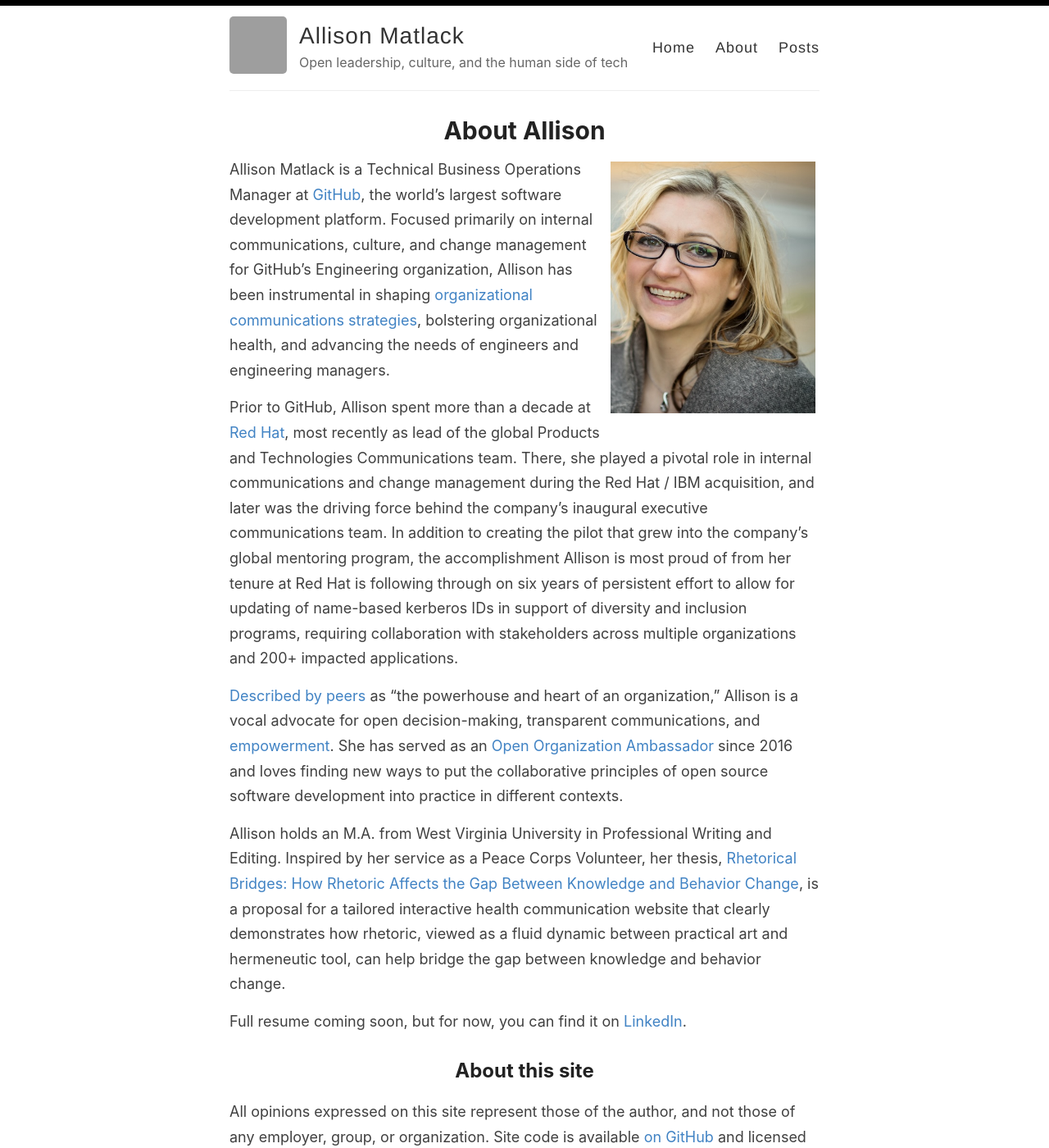
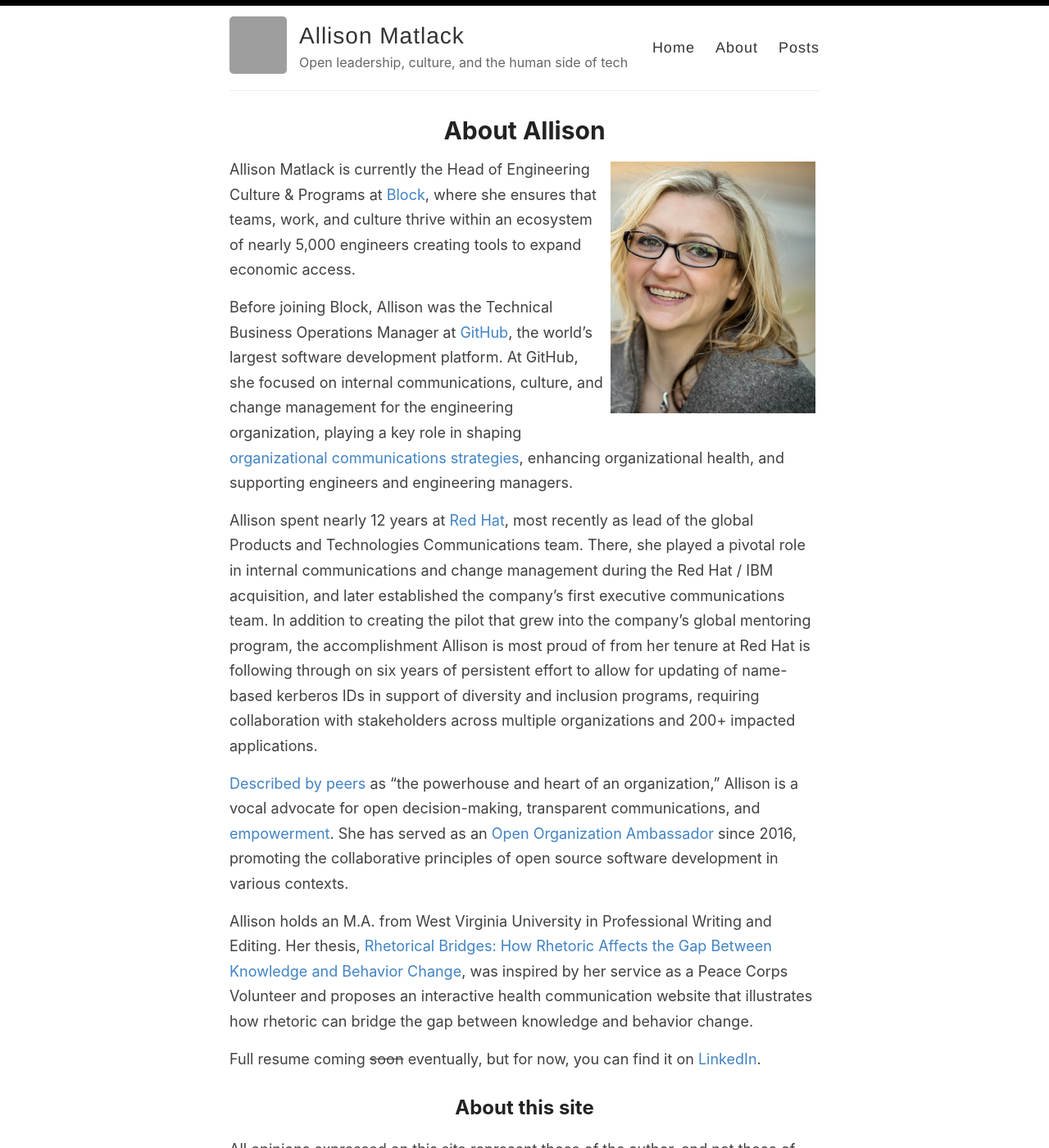
Before and after one commit to amatlack/amatlack.github.io, a Jekyll site: the page built from _pages/about.md, in a window 1280 px wide and 1400 px high. Shown: the whole window at 82% size. Built offline with Jekyll 4.4.1, drawn with Linux system fonts in a browser that asks for light colours; grey boxes are pictures that could not be loaded.

Commit message:
Update bio on about.md

```diff
--- a/_pages/about.md
+++ b/_pages/about.md
@@ -8,15 +8,17 @@ permalink: /about/
   <img src="{{ site:baseurl }}/images/Matlack-138.jpg" />
 </div>
 
-Allison Matlack is a Technical Business Operations Manager at [GitHub](https://github.com/about), the world's largest software development platform. Focused primarily on internal communications, culture, and change management for GitHub's Engineering organization, Allison has been instrumental in shaping [organizational communications strategies](https://github.blog/2023-10-04-how-to-communicate-like-a-github-engineer-our-principles-practices-and-tools/), bolstering organizational health, and advancing the needs of engineers and engineering managers.
+Allison Matlack is currently the Head of Engineering Culture & Programs at [Block](https://block.xyz/), where she ensures that teams, work, and culture thrive within an ecosystem of nearly 5,000 engineers creating tools to expand economic access.
 
-Prior to GitHub, Allison spent more than a decade at [Red Hat](https://www.redhat.com/en/about), most recently as lead of the global Products and Technologies Communications team. There, she played a pivotal role in internal communications and change management during the Red Hat / IBM acquisition, and later was the driving force behind the company's inaugural executive communications team. In addition to creating the pilot that grew into the company's global mentoring program, the accomplishment Allison is most proud of from her tenure at Red Hat is following through on six years of persistent effort to allow for updating of name-based kerberos IDs in support of diversity and inclusion programs, requiring collaboration with stakeholders across multiple organizations and 200+ impacted applications.
+Before joining Block, Allison was the Technical Business Operations Manager at [GitHub](https://github.com/about), the world's largest software development platform. At GitHub, she focused on internal communications, culture, and change management for the engineering organization, playing a key role in shaping [organizational communications strategies](https://github.blog/2023-10-04-how-to-communicate-like-a-github-engineer-our-principles-practices-and-tools/), enhancing organizational health, and supporting engineers and engineering managers.
 
-[Described by peers](https://www.linkedin.com/in/amatlack/) as "the powerhouse and heart of an organization," Allison is a vocal advocate for open decision-making, transparent communications, and [empowerment](/understanding-engagement-empowerment). She has served as an [Open Organization Ambassador](https://opensource.com/open-organization/resources/ambassadors-program) since 2016 and loves finding new ways to put the collaborative principles of open source software development into practice in different contexts.
+Allison spent nearly 12 years at [Red Hat](https://www.redhat.com/en/about), most recently as lead of the global Products and Technologies Communications team. There, she played a pivotal role in internal communications and change management during the Red Hat / IBM acquisition, and later established the company's first executive communications team. In addition to creating the pilot that grew into the company's global mentoring program, the accomplishment Allison is most proud of from her tenure at Red Hat is following through on six years of persistent effort to allow for updating of name-based kerberos IDs in support of diversity and inclusion programs, requiring collaboration with stakeholders across multiple organizations and 200+ impacted applications.
 
-Allison holds an M.A. from West Virginia University in Professional Writing and Editing. Inspired by her service as a Peace Corps Volunteer, her thesis, [Rhetorical Bridges: How Rhetoric Affects the Gap Between Knowledge and Behavior Change](https://researchrepository.wvu.edu/etd/864/), is a proposal for a tailored interactive health communication website that clearly demonstrates how rhetoric, viewed as a fluid dynamic between practical art and hermeneutic tool, can help bridge the gap between knowledge and behavior change.
+[Described by peers](https://www.linkedin.com/in/amatlack/) as "the powerhouse and heart of an organization," Allison is a vocal advocate for open decision-making, transparent communications, and [empowerment](/understanding-engagement-empowerment). She has served as an [Open Organization Ambassador](https://opensource.com/open-organization/resources/ambassadors-program) since 2016, promoting the collaborative principles of open source software development in various contexts.
 
-Full resume coming soon, but for now, you can find it on [LinkedIn](https://www.linkedin.com/in/amatlack/).
+Allison holds an M.A. from West Virginia University in Professional Writing and Editing. Her thesis, [Rhetorical Bridges: How Rhetoric Affects the Gap Between Knowledge and Behavior Change](https://researchrepository.wvu.edu/etd/864/), was inspired by her service as a Peace Corps Volunteer and proposes an interactive health communication website that illustrates how rhetoric can bridge the gap between knowledge and behavior change.
+
+Full resume coming ~~soon~~ eventually, but for now, you can find it on [LinkedIn](https://www.linkedin.com/in/amatlack/).
 
 ## About this site
 
```
